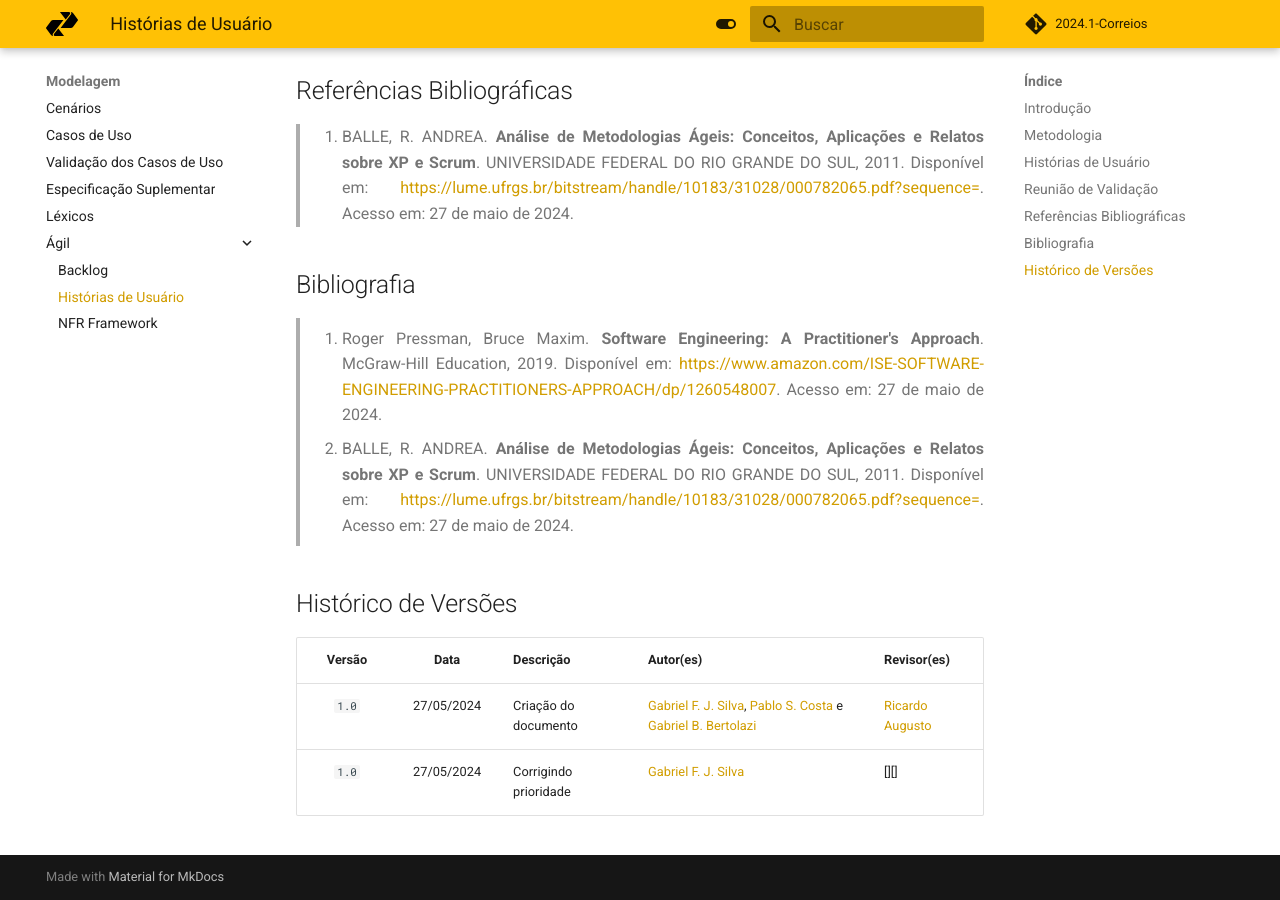
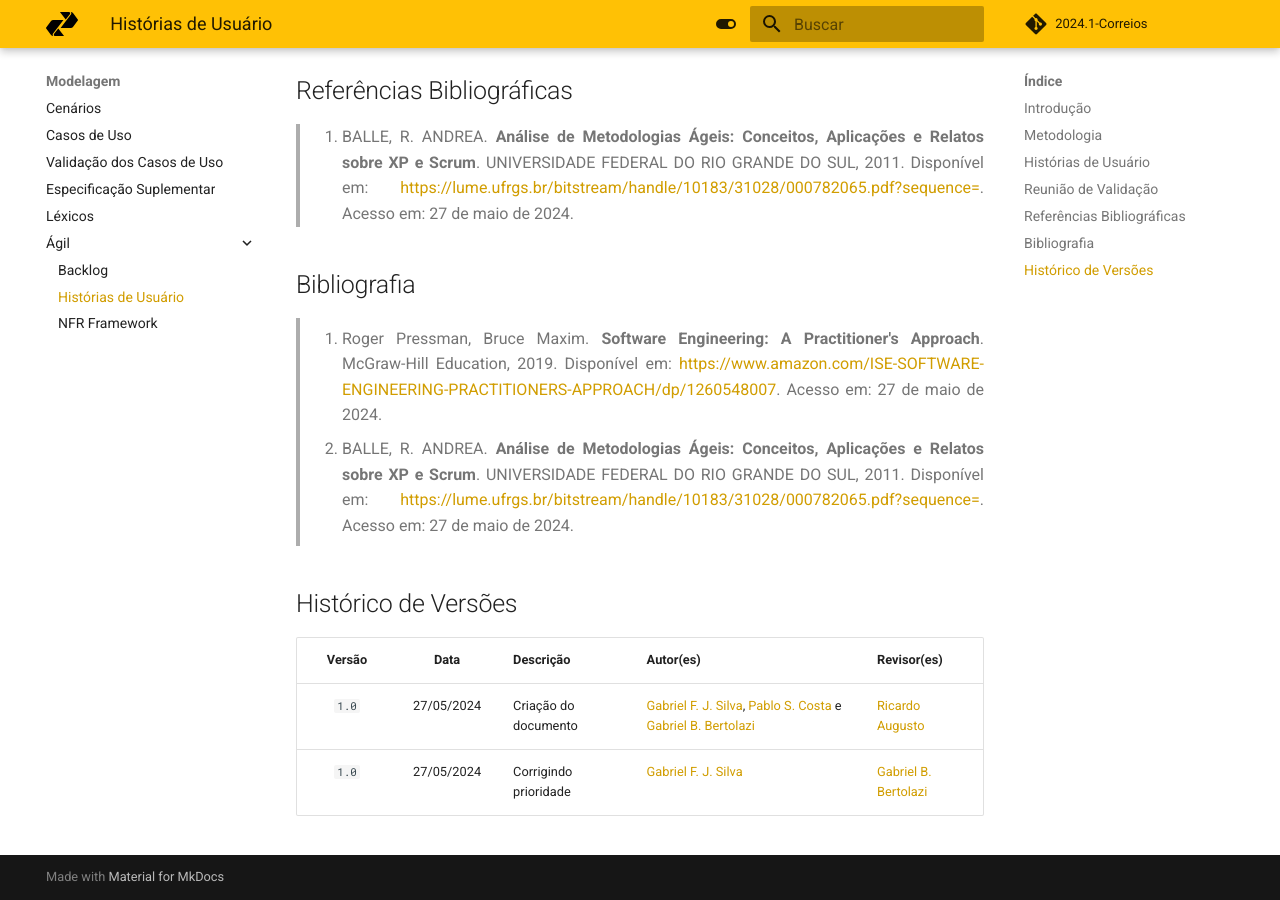
Before and after one commit to Requisitos-de-Software/2024.1-Serasa, an MkDocs documentation site: the page built from docs/modelagem/agil/historias_de_usuario.md, in a window 1280 px wide and 900 px high, scrolled down 4549 px. Built offline with MkDocs 1.6.1 and Material for MkDocs 9.7.7, drawn with Linux system fonts in a browser that asks for light colours; comment, search, counter and statistics services are not loaded.

Commit message:
Update historias_de_usuario.md

```diff
--- a/docs/modelagem/agil/historias_de_usuario.md
+++ b/docs/modelagem/agil/historias_de_usuario.md
@@ -86,7 +86,7 @@ Para validar as histórias de usuário, realizamos uma entrevista com o Product
 | Versão | Data | Descrição | Autor(es) | Revisor(es) |
 | :----: | :--: | --------- | ----------- | ------ |
 | `1.0`  | 27/05/2024 | Criação do documento | [Gabriel F. J. Silva](https://github.com/MMcLovin), [Pablo S. Costa][PabloGH] e [Gabriel B. Bertolazi][GabrielBGH] |  [Ricardo Augusto][RicardoGH] |
-| `1.0`  | 27/05/2024 | Corrigindo prioridade | [Gabriel F. J. Silva](https://github.com/MMcLovin) |  [][] |
+| `1.0`  | 27/05/2024 | Corrigindo prioridade | [Gabriel F. J. Silva](https://github.com/MMcLovin) |  [Gabriel B. Bertolazi][GabrielBGH] |
 
 
 [ClaudioGH]: https://github.com/claudiohsc
```
